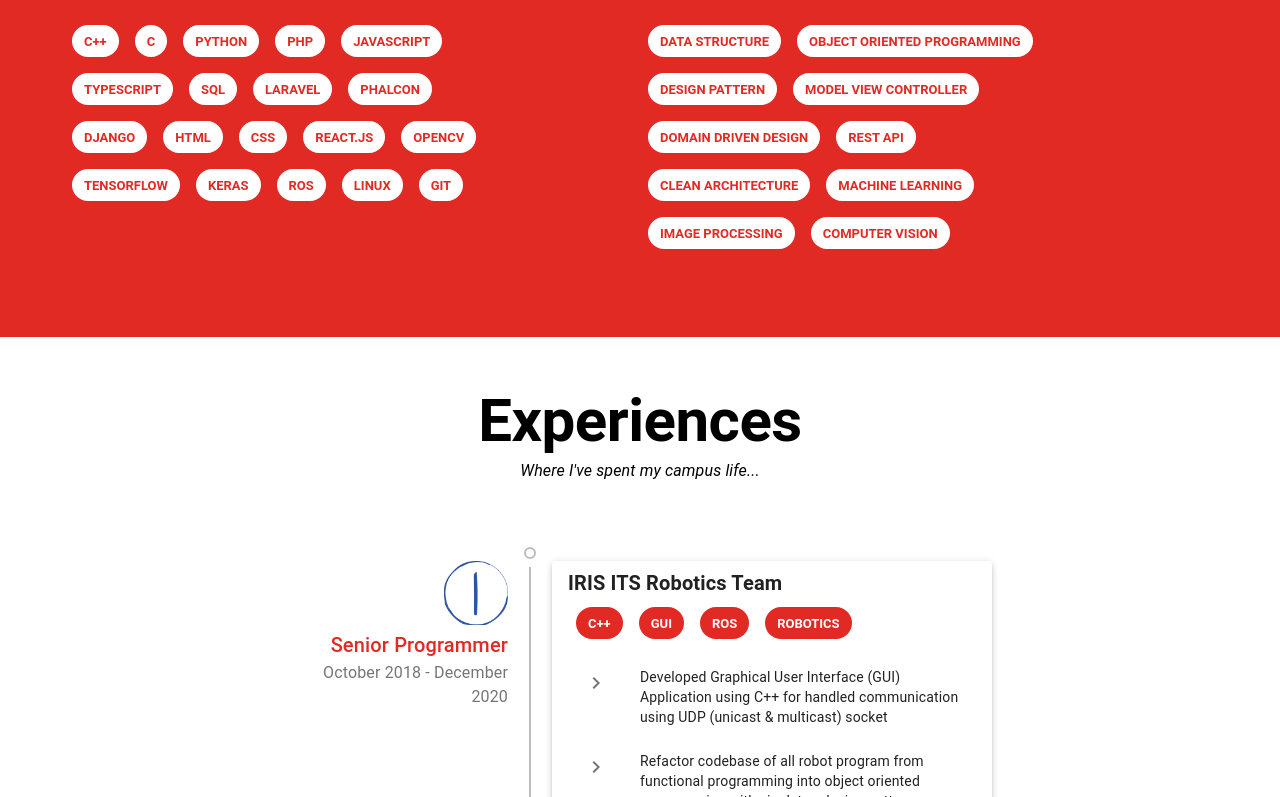
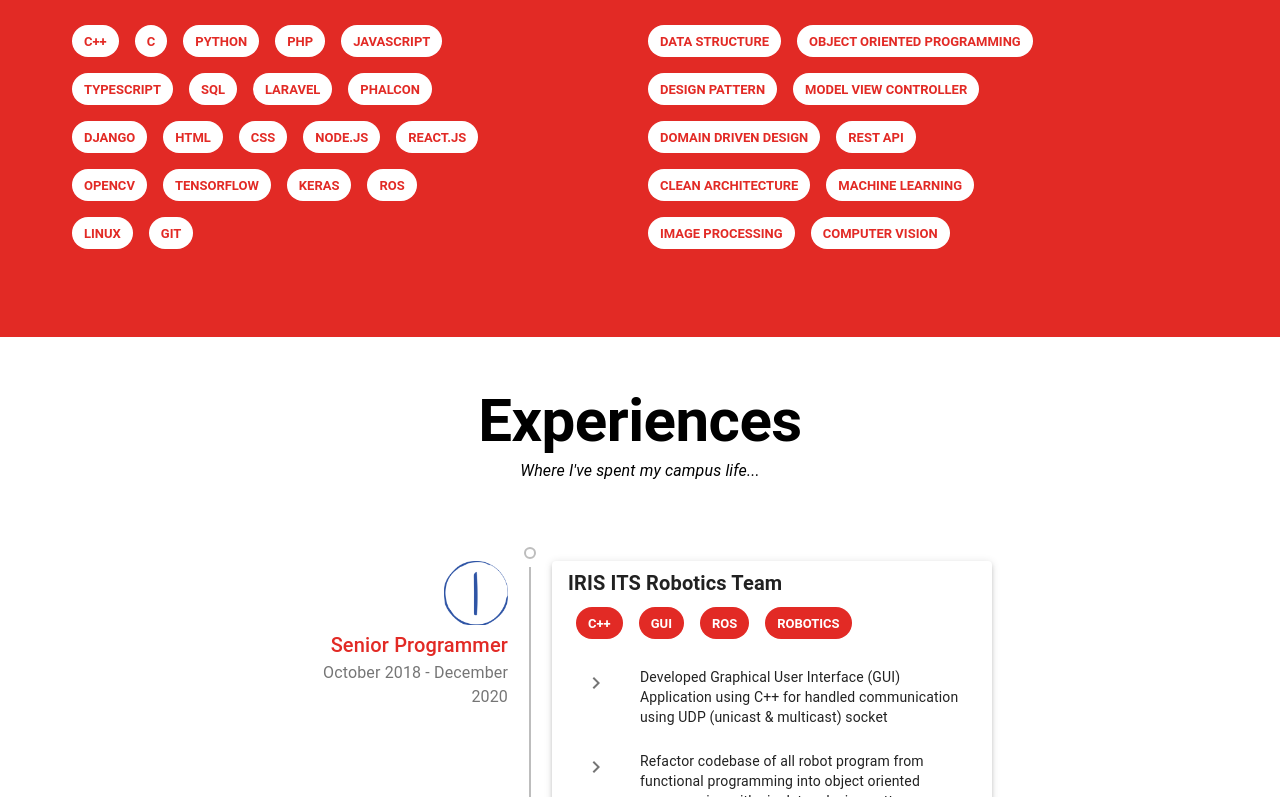
Before and after one commit to fandykun/portfolio, a React (Create React App) app: page / in a window 1280 px wide. Shown: the part 1483-2280 px from the top of the page. Built offline with nearby package versions, Linux system fonts and the light colour scheme.

Commit message:
add nodejs

```diff
--- a/src/containers/About.tsx
+++ b/src/containers/About.tsx
@@ -39,6 +39,7 @@ function About() {
     "Django",
     "HTML",
     "CSS",
+    "Node.js",
     "React.js",
     "OpenCV",
     "Tensorflow",
--- a/src/containers/Projects.tsx
+++ b/src/containers/Projects.tsx
@@ -66,7 +66,7 @@ function Projects() {
     },
     {
       name: "Stack Game",
-      tags: ["Javascript", "Three.js", "Socket.io"],
+      tags: ["Javascript", "Node.js", "Three.js", "Socket.io"],
       description:
         "A web-based game created using Three.js library. This game inspired by a stack game on mobile applications but build on multiplayer via socket.",
     },
```
